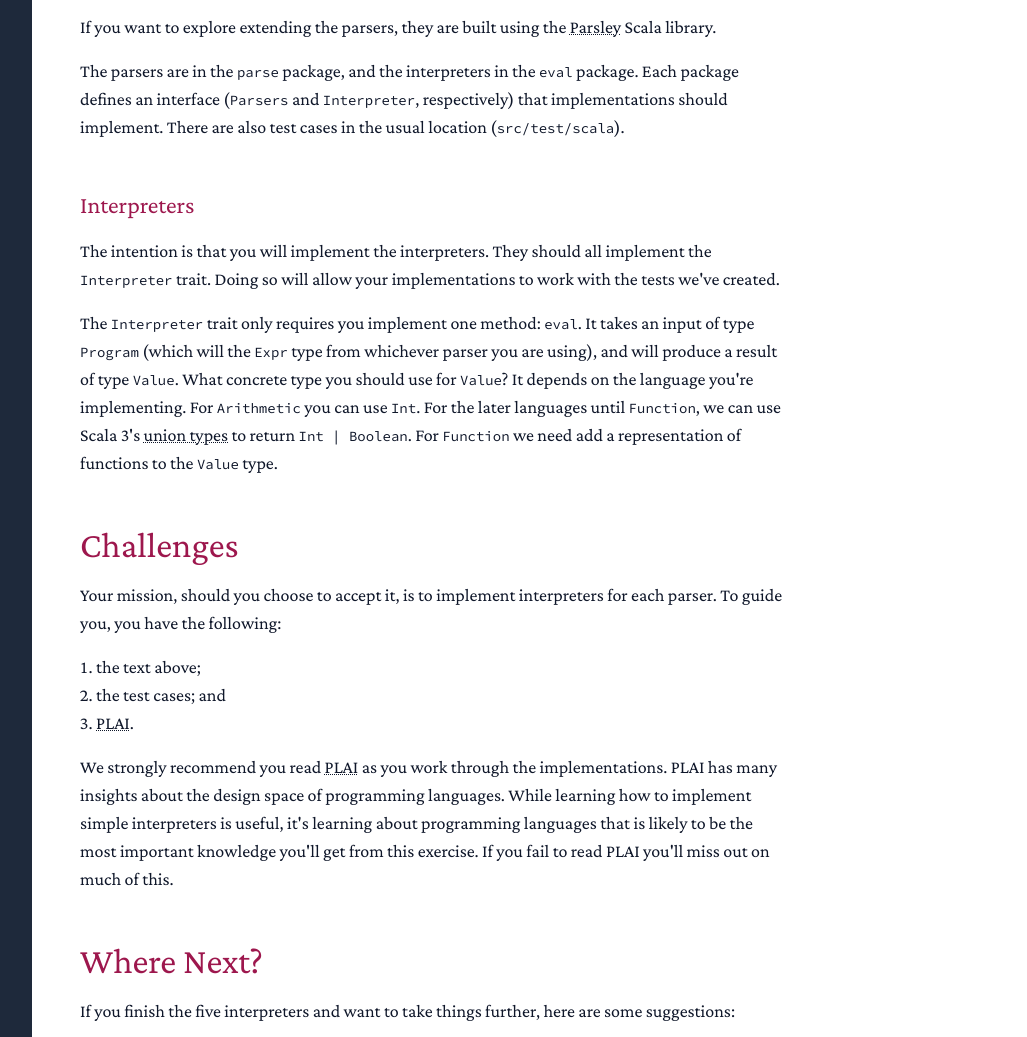
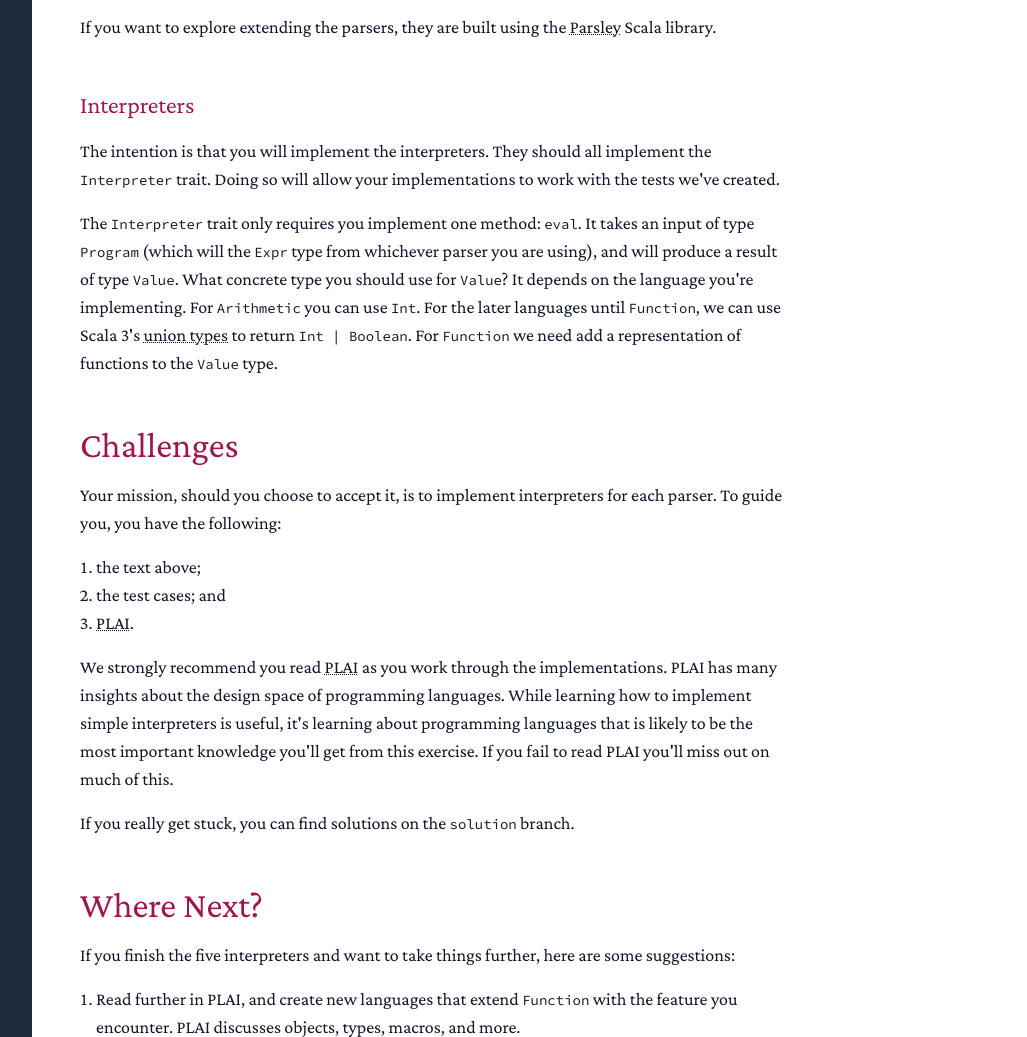
Before and after one commit to creativescala/stoop, a plain HTML site: page index.html in a window 1280 px wide. Shown: the part 3023-4060 px from the top of the page, without its empty margins (115-1142 px from the left). Drawn offline with nearby package versions, Linux system fonts and the light colour scheme.

Commit message:
deploy: 7dc3d7b75f1f0dfc62a45258207c2e16917162dd

```diff
--- a/index.html
+++ b/index.html
@@ -109,7 +109,6 @@
 //      ^&quot;&quot;&quot;
 // )</span></code></pre>
             <p>If you want to explore extending the parsers, they are built using the <a href="https://j-mie6.github.io/parsley/latest/">Parsley</a> Scala library.</p>
-            <p>The parsers are in the <code>parse</code> package, and the interpreters in the <code>eval</code> package. Each package defines an interface (<code>Parsers</code> and <code>Interpreter</code>, respectively) that implementations should implement. There are also test cases in the usual location (<code>src/test/scala</code>).</p>
 
             <h3 id="interpreters" class="section">Interpreters</h3>
             <p>The intention is that you will implement the interpreters. They should all implement the <code>Interpreter</code> trait. Doing so will allow your implementations to work with the tests we&#39;ve created.</p>
@@ -123,6 +122,7 @@
               <li><a href="https://www.plai.org/">PLAI</a>.</li>
             </ol>
             <p>We strongly recommend you read <a href="https://www.plai.org/">PLAI</a> as you work through the implementations. PLAI has many insights about the design space of programming languages. While learning how to implement simple interpreters is useful, it&#39;s learning about programming languages that is likely to be the most important knowledge you&#39;ll get from this exercise. If you fail to read PLAI you&#39;ll miss out on much of this.</p>
+            <p>If you really get stuck, you can find solutions on the <code>solution</code> branch.</p>
 
             <h2 id="where-next" class="section">Where Next?</h2>
             <p>If you finish the five interpreters and want to take things further, here are some suggestions:</p>
```
